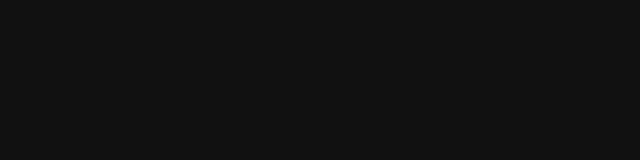
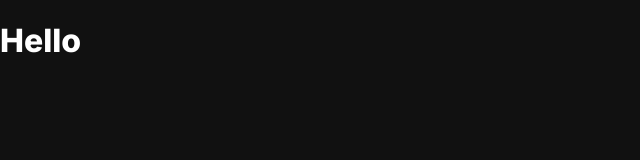
Before and after one commit to Chackojithinps/Crypto-Dashboard, a React (Create React App) app: page /search in a window 1280 px wide. Shown: the top 160 px of the page, without its empty margins (0-640 px from the left). Built offline with nearby package versions, Linux system fonts and the light colour scheme.

Commit message:
changes in styles

```diff
--- a/src/Button/styles.css
+++ b/src/Button/styles.css
@@ -10,3 +10,7 @@
     font-weight: 600;
     margin: 0;
 }
+.button-wrapper:hover{
+    box-shadow: 4px 4px 15px rgba(58, 128, 233, 0.5);
+    transition: all 0.3s;
+}
--- a/src/Components/Header/Drawer.js
+++ b/src/Components/Header/Drawer.js
@@ -19,7 +19,7 @@ export default function TemporaryDrawer() {
           <Drawer anchor={'right'} open={open} onClose={()=>setOpen(false)}>
             <div className='drawer-div'>
                 <a href='/'>
-                <p className='links'>Home</p>
+                    <p className='links'>Home</p>
                 </a>
                 <a href="/search">
                     <p className="links">Search</p>
--- a/src/Pages/Search.js
+++ b/src/Pages/Search.js
@@ -3,7 +3,7 @@ import React from 'react'
 const Search = () => {
   return (
     <div>
-
+       <h1>Hello</h1>
     </div>
   )
 }
--- a/src/index.css
+++ b/src/index.css
@@ -6,10 +6,9 @@
   --grey: #888;
 }
 
-/* html {
+
+html{
   scroll-behavior: smooth;
-} */
-html{
   overflow-x: hidden;
 }
 body {
@@ -22,5 +21,26 @@ body {
   color: var(--white);
   height: 100vh;
 }
+::selection{
+  background-color: var(--blue);
+  color: var(--white);
+}
+img {
+  -webkit-user-drag: none;
+  -khtml-user-drag: none;
+  -moz-user-drag: none;
+  -o-user-drag: none;
+  -user-drag: none;
+}
+::-webkit-scrollbar{
+  width: 0.4rem;
+}
+::-webkit-scrollbar-track{
+  background-color: var(--black);
+}
+::-webkit-scrollbar-thumb{
+  background-color: var(--blue);
+  border-radius: 1rem;
+}
 
 /* for headings */
```
